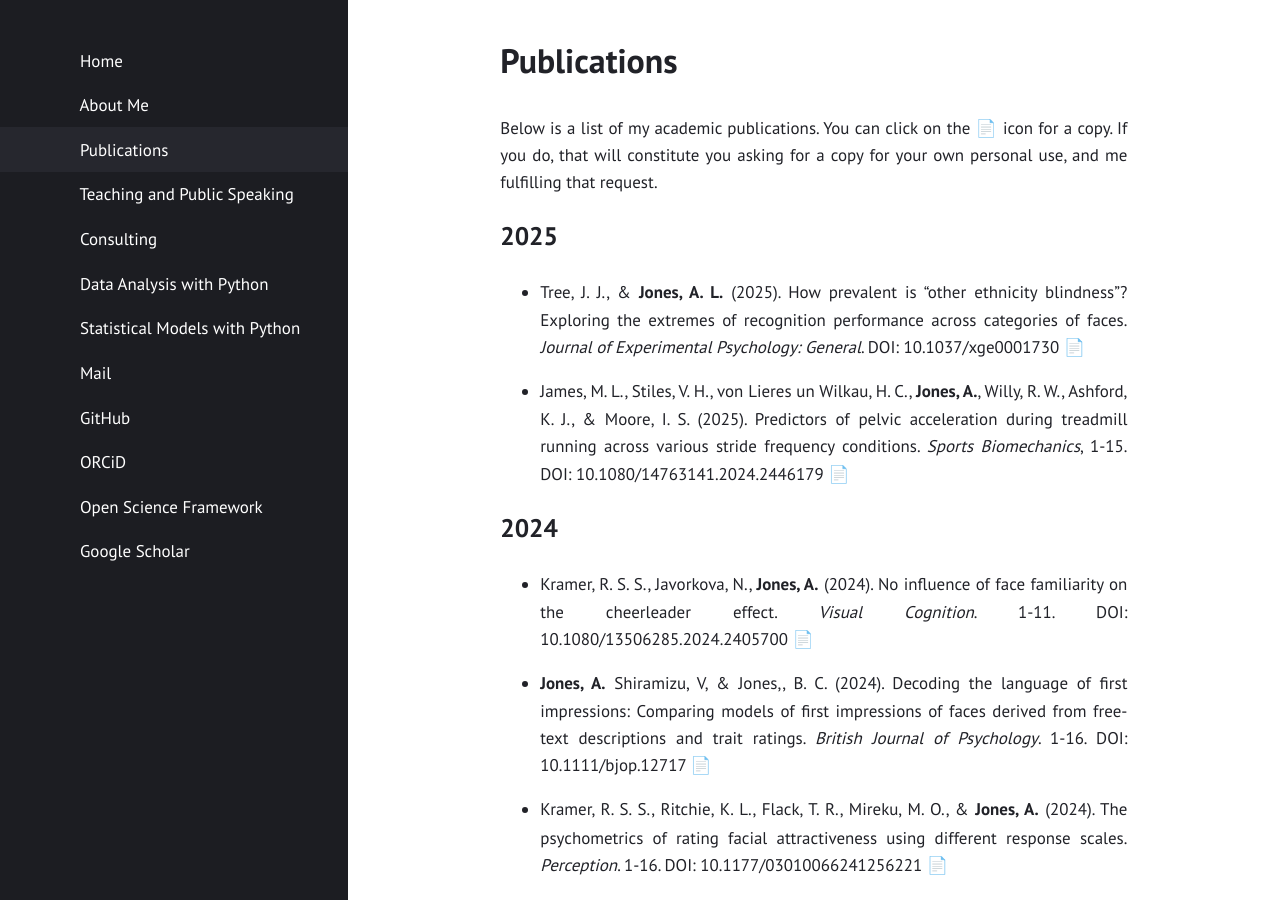
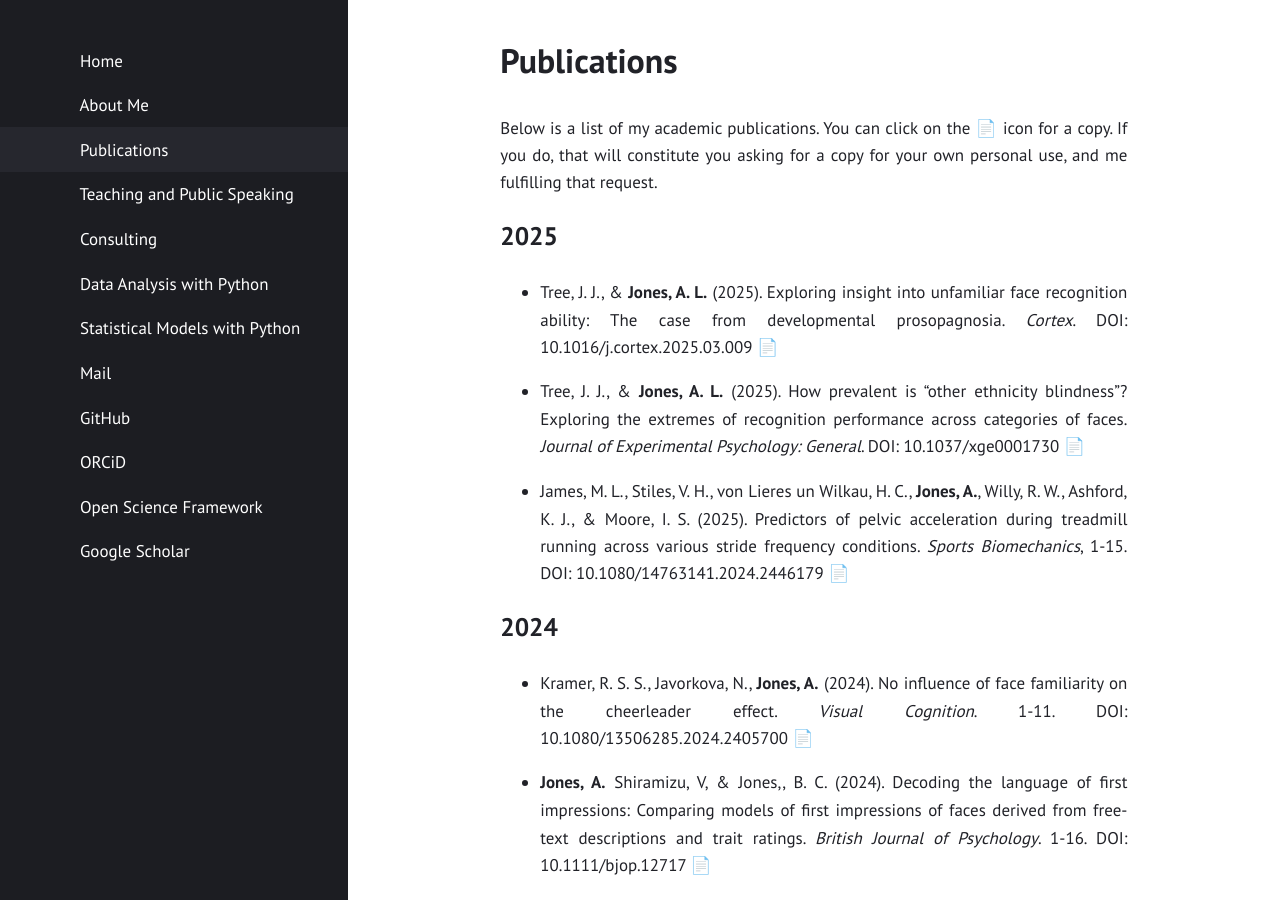
Before and after one commit to alexjonesphd/alexjonesphd.github.io, a Jekyll site: the page built from publications.md, in a window 1280 px wide and 900 px high. Built offline with Jekyll 4.4.1, drawn with Linux system fonts in a browser that asks for light colours.

Commit message:
new paper

```diff
--- a/publications.md
+++ b/publications.md
@@ -7,6 +7,8 @@ layout: page
 Below is a list of my academic publications. You can click on the 📄 icon for a copy. If you do, that will constitute you asking for a copy for your own personal use, and me fulfilling that request.
 
 ## 2025
+- Tree, J. J., & **Jones, A. L.** (2025). Exploring insight into unfamiliar face recognition ability: The case from developmental prosopagnosia. *Cortex*. DOI: 10.1016/j.cortex.2025.03.009 [📄](https://alexjonesphd.github.io/assets/papers/2025/tree&jones2025b.pdf)
+
 - Tree, J. J., & **Jones, A. L.** (2025). How prevalent is “other ethnicity blindness”? Exploring the extremes of recognition performance across categories of faces. *Journal of Experimental Psychology: General*. DOI: 10.1037/xge0001730  [📄](https://alexjonesphd.github.io/assets/papers/2025/tree&jones2025.pdf)
 
 - James, M. L., Stiles, V. H., von Lieres un Wilkau, H. C., **Jones, A.**, Willy, R. W., Ashford, K. J., & Moore, I. S. (2025). Predictors of pelvic acceleration during treadmill running across various stride frequency conditions.
```
Also changed, not shown: 4 other files.
